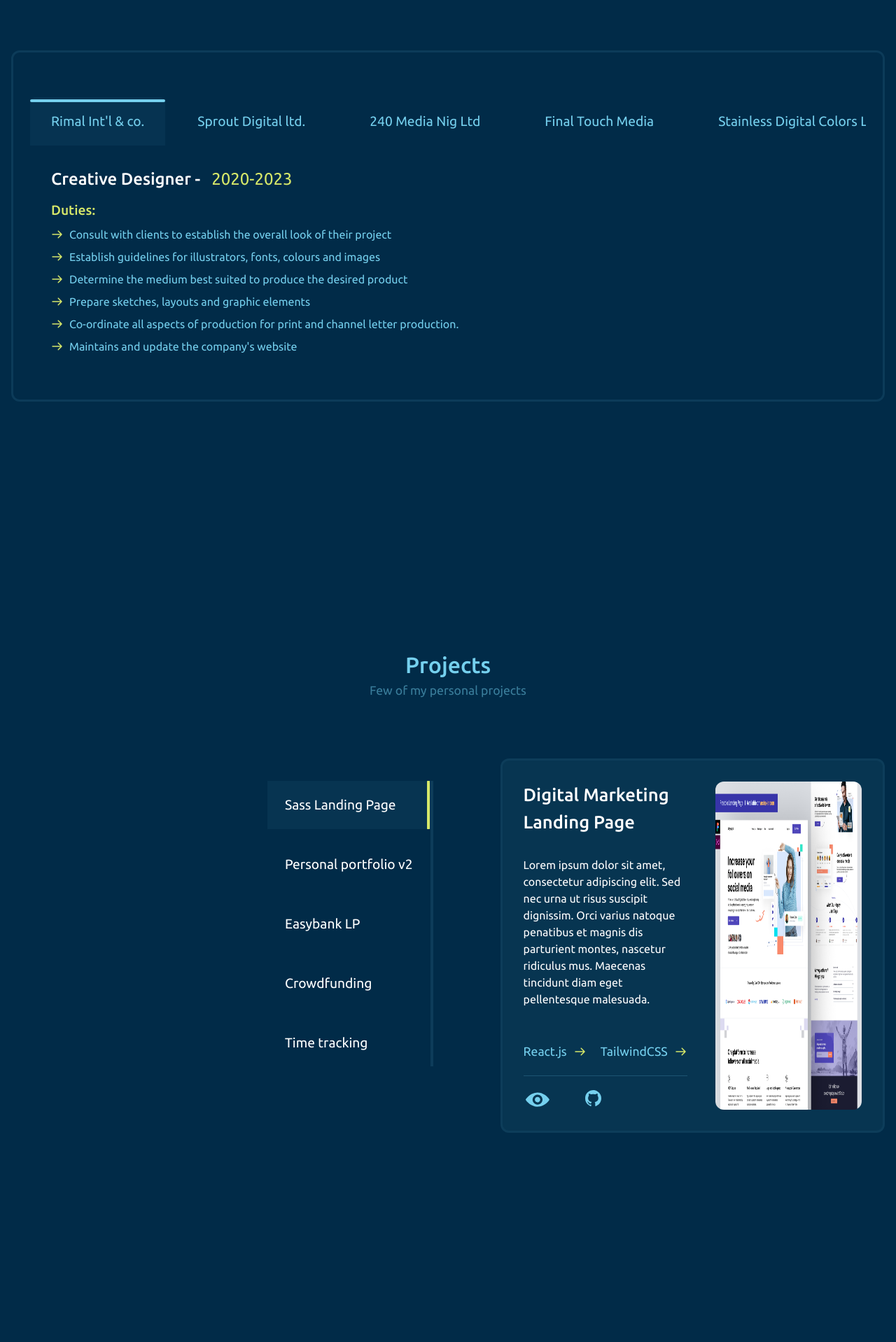
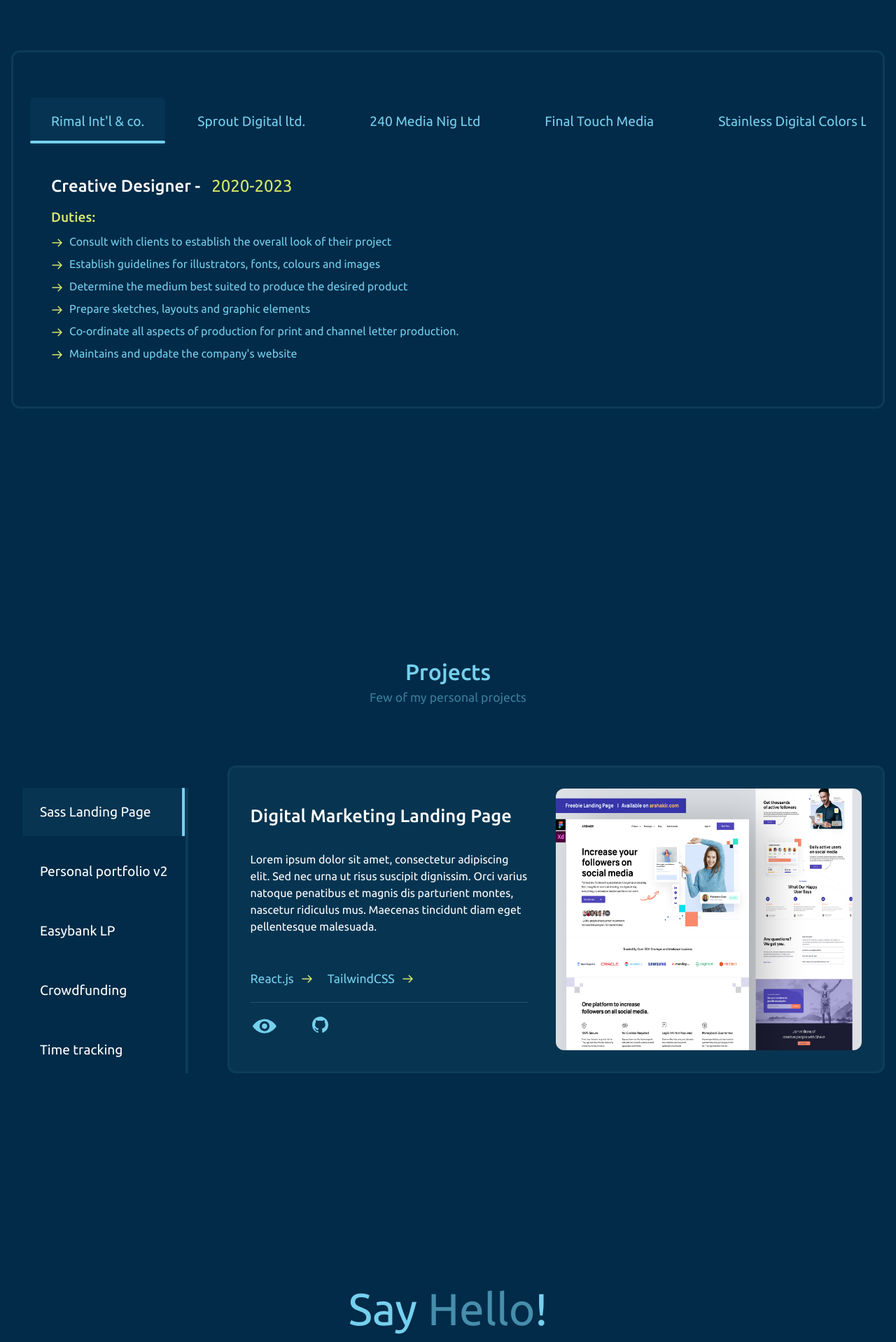
Before and after one commit to Teewaii/portfolio2, a React (Create React App) app in the folder portfolio2/: page / in a window 1280 px wide. Shown: the part 2020-3938 px from the top of the page at 70% size. Built offline with nearby package versions, Linux system fonts and the light colour scheme; the HTML template or start-up script is replaced by a standard one; a web font is replaced by a local one.

Commit message:
Last home commit

```diff
--- a/portfolio2/src/components/about/About.jsx
+++ b/portfolio2/src/components/about/About.jsx
@@ -20,7 +20,7 @@ const tools = [
 
 export default function About() {
   return (
-    <section id='about' className='about min-h-[100vh] flex py-[50px]
+    <section id='about' className='about min-h-[100vh] flex py-[150px]
     md:pb-[40px] md:py-[200px]
 
     '>
@@ -49,7 +49,7 @@ export default function About() {
 
                 {tools.map((tool) => (
                   <li key={tool} className='flex gap-[10px] items-center' ><span><svg width="18" height="12" viewBox="0 0 10 8" fill="none" xmlns="http://www.w3.org/2000/svg">
-                    <path className='animate-pulse' d="M9.35355 4.35355C9.54882 4.15829 9.54882 3.84171 9.35355 3.64645L6.17157 0.464466C5.97631 0.269204 5.65973 0.269204 5.46447 0.464466C5.2692 0.659728 5.2692 0.976311 5.46447 1.17157L8.29289 4L5.46447 6.82843C5.2692 7.02369 5.2692 7.34027 5.46447 7.53553C5.65973 7.7308 5.97631 7.7308 6.17157 7.53553L9.35355 4.35355ZM0 4.5H9V3.5H0V4.5Z" fill="#012B48" />
+                    <path className='animate-pulse ' d="M9.35355 4.35355C9.54882 4.15829 9.54882 3.84171 9.35355 3.64645L6.17157 0.464466C5.97631 0.269204 5.65973 0.269204 5.46447 0.464466C5.2692 0.659728 5.2692 0.976311 5.46447 1.17157L8.29289 4L5.46447 6.82843C5.2692 7.02369 5.2692 7.34027 5.46447 7.53553C5.65973 7.7308 5.97631 7.7308 6.17157 7.53553L9.35355 4.35355ZM0 4.5H9V3.5H0V4.5Z" fill="#012B48" />
                   </svg>
                   </span>{tool}</li>
                 ))
--- a/portfolio2/src/components/experience/Experience.jsx
+++ b/portfolio2/src/components/experience/Experience.jsx
@@ -20,14 +20,14 @@ export default function Experience() {
        min-h-[400px] pb-[50px] container lg:py-[4rem] mt-[20px]
       ">
 
-          <div className='tabs-head  text-[1.4rem] text-secondary pt-[2rem]
-        flex   border-opacity-[0.1] border-secondary overflow-auto overflow-y-hidden lg:pt-[0rem]
+          <div className='tabs-head  text-[1.4rem] text-secondary py-[0.6rem]
+        flex   border-opacity-[0.1] border-secondary overflow-auto overflow-y-hidden lg:pt-[0rem] lg:pb-[10px]
         '     >
             {
               work.map((work, index) => {
                 return (
 
-                  <div className={exp === index ? "after:rounded-[5px] px-[30px] py-[20px] relative bg-secondary bg-opacity-[.05] rounded-t-lg after:absolute after:bg-secondary after:left-0 after:right-0 after:bottom-[90%] after:top-[4%] text-[1rem] lg:text-[1.2rem] cursor-pointer min-w-fit lg:mr-4" : "tab px-[30px] py-[20px]  cursor-pointer text-[1rem] lg:text-[1.2rem] min-w-fit lg:mr-8 "}
+                  <div className={exp === index ? "after:rounded-[5px] px-[30px] py-[20px] relative bg-secondary bg-opacity-[.05] rounded-t-lg after:absolute after:bg-secondary after:left-0 after:right-0 after:bottom-[4%] after:top-[90%] text-[1rem] lg:text-[1.2rem] cursor-pointer min-w-fit lg:mr-4" : "tab px-[30px] py-[20px]  cursor-pointer text-[1rem] lg:text-[1.2rem] min-w-fit lg:mr-8 "}
                     onClick={() => activeTab(index)} key={index}
                   >{work.company}</div>
 
@@ -54,7 +54,8 @@ export default function Experience() {
                     <ul className='space-y-2 mt-3'>
                       <h1 className='text-green text-[1.2rem] '>Duties:</h1>
                       {work.desc.map((duties, index) => (
-                        <li key={index} className='text-secondary flex items-center gap-2 space-y-4 '><span><svg width="18" height="12" viewBox="0 0 10 8" fill="none" xmlns="http://www.w3.org/2000/svg">
+
+                        <li key={index} className='tools text-secondary flex items-start  gap-2 space-y-4 '><span className='pt-2 '><svg width="18" height="12" viewBox="0 0 10 8" fill="none" xmlns="http://www.w3.org/2000/svg">
                           <path d="M9.35355 4.35355C9.54882 4.15829 9.54882 3.84171 9.35355 3.64645L6.17157 0.464466C5.97631 0.269204 5.65973 0.269204 5.46447 0.464466C5.2692 0.659728 5.2692 0.976311 5.46447 1.17157L8.29289 4L5.46447 6.82843C5.2692 7.02369 5.2692 7.34027 5.46447 7.53553C5.65973 7.7308 5.97631 7.7308 6.17157 7.53553L9.35355 4.35355ZM0 4.5H9V3.5H0V4.5Z" fill="#D6E869" />
                         </svg>
                         </span>{duties}</li>
--- a/portfolio2/src/components/footer/Footer.jsx
+++ b/portfolio2/src/components/footer/Footer.jsx
@@ -9,7 +9,7 @@ export default function Footer() {
     '>
       <div className="footer-wrapper flex flex-col items-center
       ">
-        <h1 className='text-secondary font-normal text-[20px]   lg:text-[40px] '>Say <span className='opacity-[0.6]'>Hello</span>!</h1>
+        <h1 className='text-secondary font-normal text-[2rem]   lg:text-[4rem] '>Say <span className='opacity-[0.6]'>Hello</span>!</h1>
         <p className='text-secondary mb-[42px] text-[0.8rem] w-[250px] md:w-[600px] md:text-[1.2rem] text-center'>Get in touch and discover how I can contribute to the growth of your business and team.</p>
         <div className='next flex flex-col items-center pb-[80px] '>
           <div className="circle rounded-full w-[50px] h-[50px] border-[2px] animate-bounce border-green flex items-center justify-center">
--- a/portfolio2/src/components/hero/Hero.jsx
+++ b/portfolio2/src/components/hero/Hero.jsx
@@ -1,8 +1,10 @@
 
 import React from 'react';
-
 import Btn from '../btn/Btn';
 import Tools from '../tools/Tools';
+
+
+
 
 export default function Hello() {
   return (
@@ -13,7 +15,7 @@ export default function Hello() {
 
     '>
 
-      <div className="hero-wrapper flex items-center bg-primary pt-[20px] h-[78vh]
+      <div className="hero-wrapper flex items-center bg-primary pt-[80px] h-[78vh]
 
       lg:h-[80vh] 2xl:h-[78vh] lg:pt-0   ">
         {/* lg:h-[85%] lg:pt-[10px] 2xl:pt-[50px]  "> */}
--- a/portfolio2/src/components/projectScroll/ProjectScroll.jsx
+++ b/portfolio2/src/components/projectScroll/ProjectScroll.jsx
@@ -3,7 +3,7 @@ import projects from '../projects/project';
 export default function projectScroll({ project, activeProject }) {
   return (
     <section id='projects' className="project h-[fit] bg-primary
-    lg:h-fit ml-[350px]
+    lg:h-fit ml-[350px] lg:ml-[0px]
    ">
       <div className="bucket flex flex-col items-center   md:pt-[2rem] container">
         <div className="main flex flex-col gap-[80px]
@@ -15,7 +15,7 @@ export default function projectScroll({ project, activeProject }) {
          flex md:flex-col gap-4 md:border-r-[4px] md:border-b-[0px]  overflow-auto
          ">
             {projects.map((item, index) =>
-              <h1 key={item.id} className={project === index ? 'text-[white] relative min-w-fit bg-secondary bg-opacity-[0.05] text-[1rem] md:text-[1.2rem] font-normal py-[20px] px-[25px] after:absolute after:bg-green  after:top-[-1%]  after:bottom-[94%] after:left-0 after:right-0 md:after:top-0  md:after:bottom-[0] md:after:left-[98%] md:after:right-[1px]  after:rounded-[5%] cursor-pointer after:delay-100 ease-in-out duration-300' : 'text-[white] relative text-[1rem] md:text-[1.2rem] font-normal py-[20px] min-w-fit px-[25px] cursor-pointer hover:after:top-0  hover:after:bottom-[0] hover:after:left-[98%] hover:after:right-[1px] hover:bg-secondary hover:bg-opacity-[0.1]'}
+              <h1 key={item.id} className={project === index ? 'text-[white] relative min-w-fit bg-secondary bg-opacity-[0.05] text-[1rem] md:text-[1.2rem] font-normal py-[20px] px-[25px] after:absolute after:bg-secondary  after:top-[-1%]  after:bottom-[94%] after:left-0 after:right-0 md:after:top-0  md:after:bottom-[0] md:after:left-[98%] md:after:right-[1px]  after:rounded-[5%] cursor-pointer after:delay-100 ease-in-out duration-300' : 'text-[white] relative text-[1rem] md:text-[1.2rem] font-normal py-[20px] min-w-fit px-[25px] cursor-pointer hover:after:top-0  hover:after:bottom-[0] hover:after:left-[98%] hover:after:right-[1px] hover:bg-secondary hover:bg-opacity-[0.1]'}
                 onClick={() => activeProject(index)}
               >
                 {item.title}</h1>
--- a/portfolio2/src/components/projects/Projects.jsx
+++ b/portfolio2/src/components/projects/Projects.jsx
@@ -16,7 +16,7 @@ export default function Projects({ project, activeProject }) {
     <section id='projects' className="project min-h-[100vh] lg:[90vh] bg-primary
      flex justify-center items-center  md:py-[10rem] pb-10
     ">
-      <div className="bucket flex flex-col items-center pt-[8rem]  md:pt-[2rem] container  overflow-hidden">
+      <div className="bucket flex flex-col items-center pt-[8rem]  md:pt-[2rem] container  overflow-hidden ">
         <h1 className='project-header text-secondary  text-[1.5rem] lg:text-[2rem] flex relative
 
       '>Projects</h1>
@@ -35,11 +35,13 @@ export default function Projects({ project, activeProject }) {
 
 
           <div className="main flex flex-col gap-[80px]
-        md:flex-row
+        md:flex-row lg:gap-[40px]
         ">
 
             {/* Projects list controller start */}
-            <div className="scroll_wrapper   hidden lg:block">
+            <div className="scroll_wrapper    hidden lg:flex
+            lg:items-centser
+            ">
               <ProjectScroll
                 project={project}
                 activeProject={activeProject}
@@ -49,7 +51,7 @@ export default function Projects({ project, activeProject }) {
             {/*
            Projects description end  */}
             {projects.map((item, index) =>
-              <div key={item.id} className={project === index ? "project-card relative h-[fit] flex flex-col-reverse flex-1 gap-[20px] lg:gap-[40px] w-[fit] justify-end bg-secondary bg-opacity-[0.06] border-[3px] rounded-xl border-secondary border-opacity-[0.05] p-[30px]  xl:flex-row" : "project-card hidden"}>
+              <div key={item.id} className={project === index ? "project-card relative h-[fit] flex flex-col-reverse flex-[1.5] gap-[20px] lg:gap-[40px] w-[fit] justify-end bg-secondary bg-opacity-[0.06] border-[3px] rounded-xl border-secondary border-opacity-[0.05] p-[30px]  xl:flex-row" : "project-card hidden"}>
 
                 <div className="desc text-left flex flex-col flex-[1] justify-center
 
@@ -66,7 +68,7 @@ export default function Projects({ project, activeProject }) {
                         return (
                           <div className="flex items-center gap-[10px] mt-[50px]">
                             <li key={index} className='text-secondary text-[0.9rem] md:text-[1.1rem] '>{tool}</li>
-                            <span><svg width="18" height="12" viewBox="0 0 10 8" fill="none" xmlns="http://www.w3.org/2000/svg">
+                            <span ><svg width="18" height="12" viewBox="0 0 10 8" fill="none" xmlns="http://www.w3.org/2000/svg">
                               <path d="M9.35355 4.35355C9.54882 4.15829 9.54882 3.84171 9.35355 3.64645L6.17157 0.464466C5.97631 0.269204 5.65973 0.269204 5.46447 0.464466C5.2692 0.659728 5.2692 0.976311 5.46447 1.17157L8.29289 4L5.46447 6.82843C5.2692 7.02369 5.2692 7.34027 5.46447 7.53553C5.65973 7.7308 5.97631 7.7308 6.17157 7.53553L9.35355 4.35355ZM0 4.5H9V3.5H0V4.5Z" fill="#D6E869" />
                             </svg>
                             </span>
--- a/portfolio2/src/index.css
+++ b/portfolio2/src/index.css
@@ -5,9 +5,10 @@
   --timing: 4s;
 }
 
-html{
+html {
   scroll-behavior: smooth;
 }
+
 body {
   margin: 0;
   font-family: 'ubuntu', sans-serif;
@@ -142,24 +143,30 @@ a {
   }
 }
 
-.tabs-head{
+.tabs-head {
   scrollbar-color: red;
 }
 
-.tabs-head::-webkit-scrollbar, .project-list::-webkit-scrollbar  {
+.tabs-head::-webkit-scrollbar,
+.project-list::-webkit-scrollbar {
   width: 30px;
-  height: 8px;
+  height: 12px;
 }
 
-.tabs-head::-webkit-scrollbar-track, .project-list::-webkit-scrollbar-track  {
+.tabs-head::-webkit-scrollbar-track,
+.project-list::-webkit-scrollbar-track {
   background: #75d0ee41;
- opacity: 0.5;
+  opacity: 0.3;
 }
-.tabs-head::-webkit-scrollbar-thumb, .project-list::-webkit-scrollbar-thumb  {
+
+.tabs-head::-webkit-scrollbar-thumb,
+.project-list::-webkit-scrollbar-thumb {
   background: #75d0ee63;
   border-radius: 20px;
 }
-.tabs-head::-webkit-scrollbar-thumb:hover, .project-list::-webkit-scrollbar-thumb:hover  {
+
+.tabs-head::-webkit-scrollbar-thumb:hover,
+.project-list::-webkit-scrollbar-thumb:hover {
   background: #75d0ee9a;
 }
 
@@ -167,9 +174,13 @@ a {
   a.active {
     border-bottom: 4px solid #75D0EE;
     padding-bottom: 10px;
-    }
+  }
 }
 
+/*
+  svg:last-child {
+    background-color: red;
+  } */
 
 
 @tailwind base;
--- a/portfolio2/tailwind.config.js
+++ b/portfolio2/tailwind.config.js
@@ -26,7 +26,9 @@ module.exports = {
       center: true,
     },
     colors: {
+      // 'primary': '#262626',
       'primary': '#012B48',
+      // 'secondary': '#75D0EE',
       'secondary': '#75D0EE',
       'green': '#D6E869',
 
```
